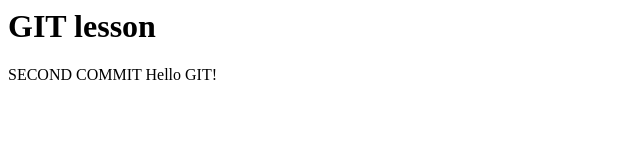
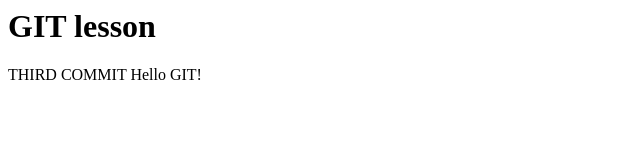
Before and after one commit to masdev/site, a plain HTML site: page index.html in a window 1280 px wide. Shown: the full height of the page, 0-640 px from the left. Drawn offline with Linux system fonts and the light colour scheme.

Commit message:
third commit

```diff
--- a/index.html
+++ b/index.html
@@ -1,7 +1,7 @@
 <html>
 <body>
 <h1>GIT lesson</h1>
-SECOND COMMIT
+THIRD COMMIT
 Hello GIT!
 </body>
 </html>
```
